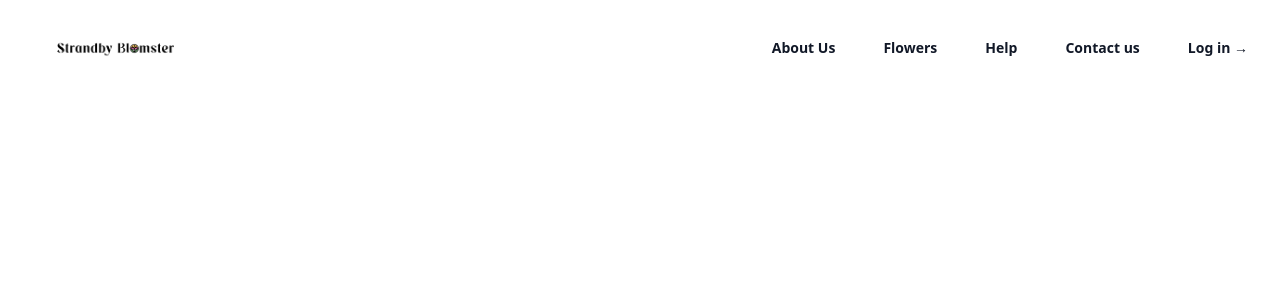
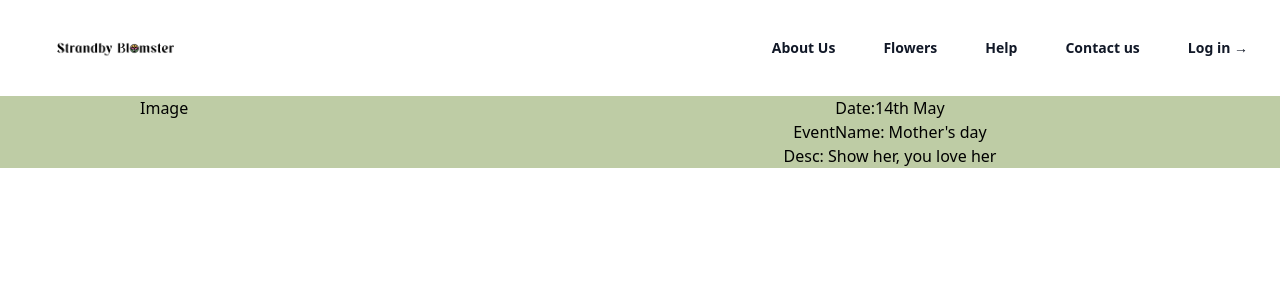
Before and after one commit to kaloyankolev13/strandby-blomster, a Vue app in the folder client/: page / in a window 1280 px wide. Shown: the top 300 px of the page. Built offline with nearby package versions, Linux system fonts and the light colour scheme.

Commit message:
started a hero section

```diff
--- a/client/src/App.vue
+++ b/client/src/App.vue
@@ -1,6 +1,6 @@
 <template>
+  <NavigationBar />
   <router-view />
-  <NavigationBar />
 </template>
 
 <script setup>
--- /dev/null
+++ b/client/src/components/HeroSection.vue
@@ -0,0 +1,33 @@
+<template>
+    <section>
+        <div class='container mx-auto flex'>
+            <div id='hero-image' class='w-1/2'>
+                <h1>Image</h1>
+            </div>
+            <div id='hero-text' class='w-1/2 text-center'>
+                <h3>Date:{{ event.date }}</h3>
+                <h1>EventName: {{ event.name }}</h1>
+                <h1>Desc: {{ event.description }}</h1>
+            </div>
+        </div>
+</section>
+</template>
+
+<script setup>
+import {ref} from "vue";
+
+const event = ref({
+    date:'14th May',
+    name:"Mother's day",
+    description:'Show her, you love her',
+    heroColor:'#BECCA5',
+});
+
+</script>
+
+<style>
+
+section{
+    background-color: v-bind('event.heroColor');
+}
+</style>
--- a/client/src/components/NavigationBar.vue
+++ b/client/src/components/NavigationBar.vue
@@ -39,7 +39,7 @@
     >
       <div class="fixed inset-0 z-10" />
       <DialogPanel
-        class="fixed inset-y-0 right-0 z-10 w-full overflow-y-auto bg-white px-6 py-6 sm:ring-1 sm:ring-gray-900/10"
+        class="fixed inset-y-0 right-0 z-10 w-full overflow-y-auto bg-white px-6 py-6  sm:ring-1 sm:ring-gray-900/10"
       >
         <div class="flex items-center justify-between">
           <a href="#" class="-m-1.5 p-1.5">
--- a/client/src/views/HomeView.vue
+++ b/client/src/views/HomeView.vue
@@ -1,12 +1,11 @@
 <template>
-  <div class="home"></div>
+  <div class="home">
+    <HeroSection />
+  </div>
 </template>
 
-<script>
+<script setup>
 // @ is an alias to /src
+import HeroSection from "@/components/HeroSection.vue"
 
-export default {
-  name: "HomeView",
-  components: {},
-};
 </script>
--- a/client/tailwind.config.js
+++ b/client/tailwind.config.js
@@ -3,7 +3,7 @@ module.exports = {
   content: ['./index.html', './src/**/*.{vue,js,ts,jsx,tsx}'],
   theme: {
     screens: {
-      sm: '330px',
+      sm: '630px',
       md: '768px',
       lg: '1000px',
       xl: '1300px',
@@ -11,7 +11,7 @@ module.exports = {
     },
     extend: {
       colors: {
-        primary: '#0A0A0A',
+        primary: '#BECCA5',
         accent: '#AA9454',
       },
     },
```
